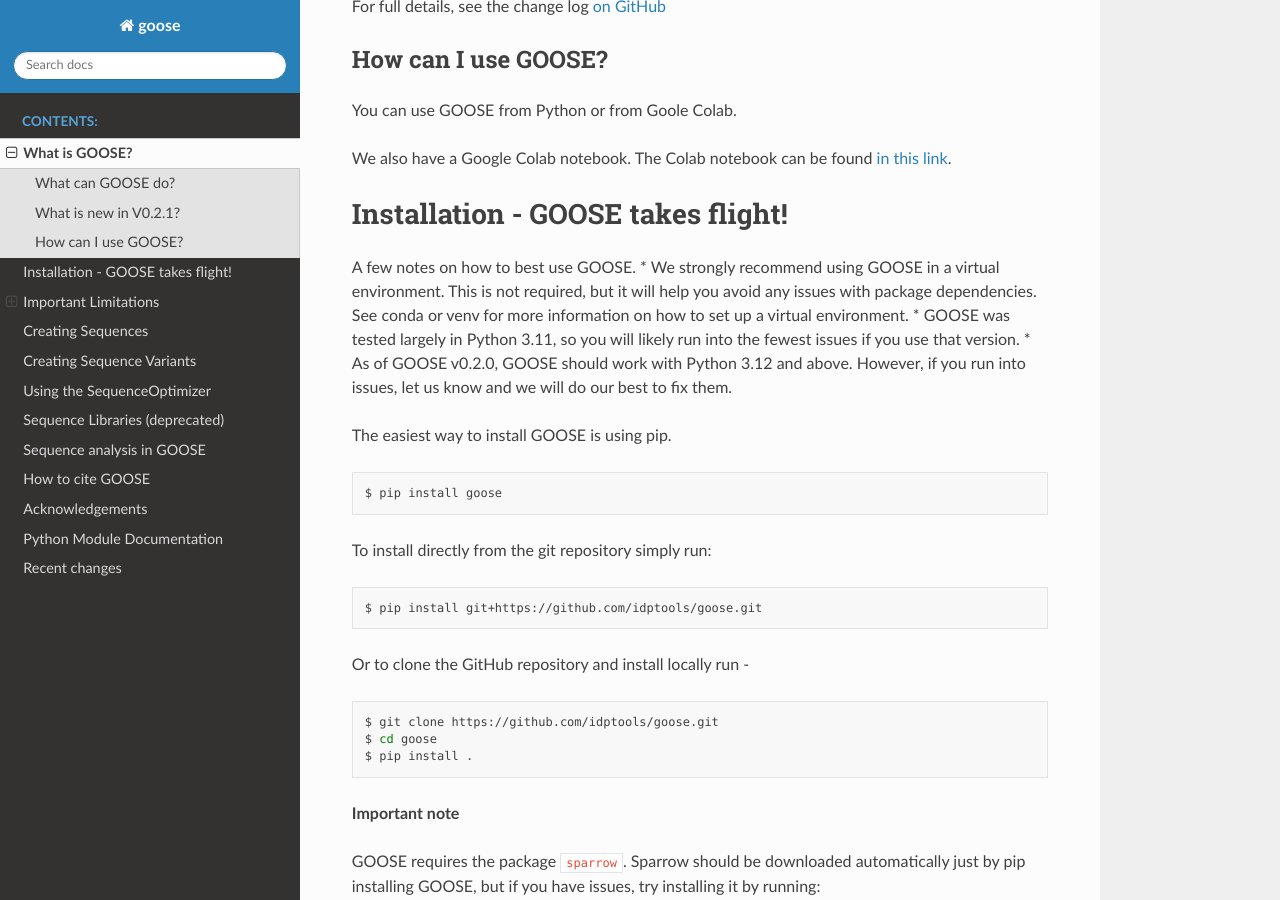
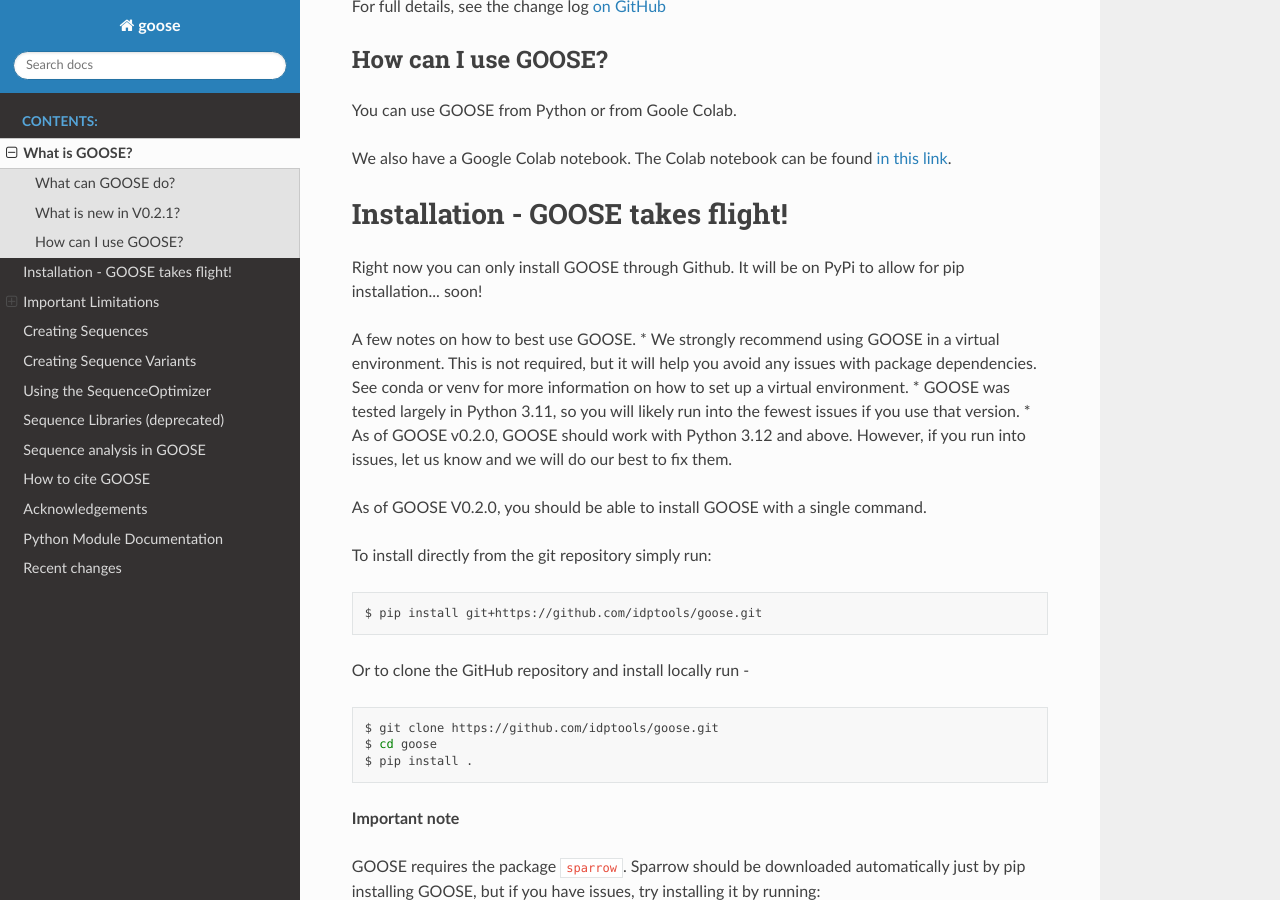
Before and after one commit to idptools/goose, a Sphinx documentation site: the page built from docs/getting_started.rst, in a window 1280 px wide and 900 px high, scrolled down 1165 px. Built offline with Sphinx 7.4.7 and the Read the Docs theme 3.1.0, drawn with Linux system fonts in a browser that asks for light colours.

Commit message:
updated docs to show we are not on pypi because pypi will not let me point to urls for the pyproject.toml ...

```diff
--- a/docs/getting_started.rst
+++ b/docs/getting_started.rst
@@ -42,18 +42,15 @@
 
 Installation - GOOSE takes flight!
 ===================================
+Right now you can only install GOOSE through Github. It will be on PyPi to allow for pip installation... soon!
+
 A few notes on how to best use GOOSE.
 * We strongly recommend using GOOSE in a virtual environment. This is not required, but it will help you avoid any issues with package dependencies. See conda or venv for more information on how to set up a virtual environment.
 * GOOSE was tested largely in Python 3.11, so you will likely run into the fewest issues if you use that version.
 * As of GOOSE v0.2.0, GOOSE should work with Python 3.12 and above. However, if you run into issues, let us know and we will do our best to fix them.
 
 
-The easiest way to install GOOSE is using pip.
-
-.. code-block:: bash
-
-    $ pip install goose
-
+As of GOOSE V0.2.0, you should be able to install GOOSE with a single command.
 
 To install directly from the git repository simply run:
 
```
Also changed, not shown: README.md (+2 -4 lines).
